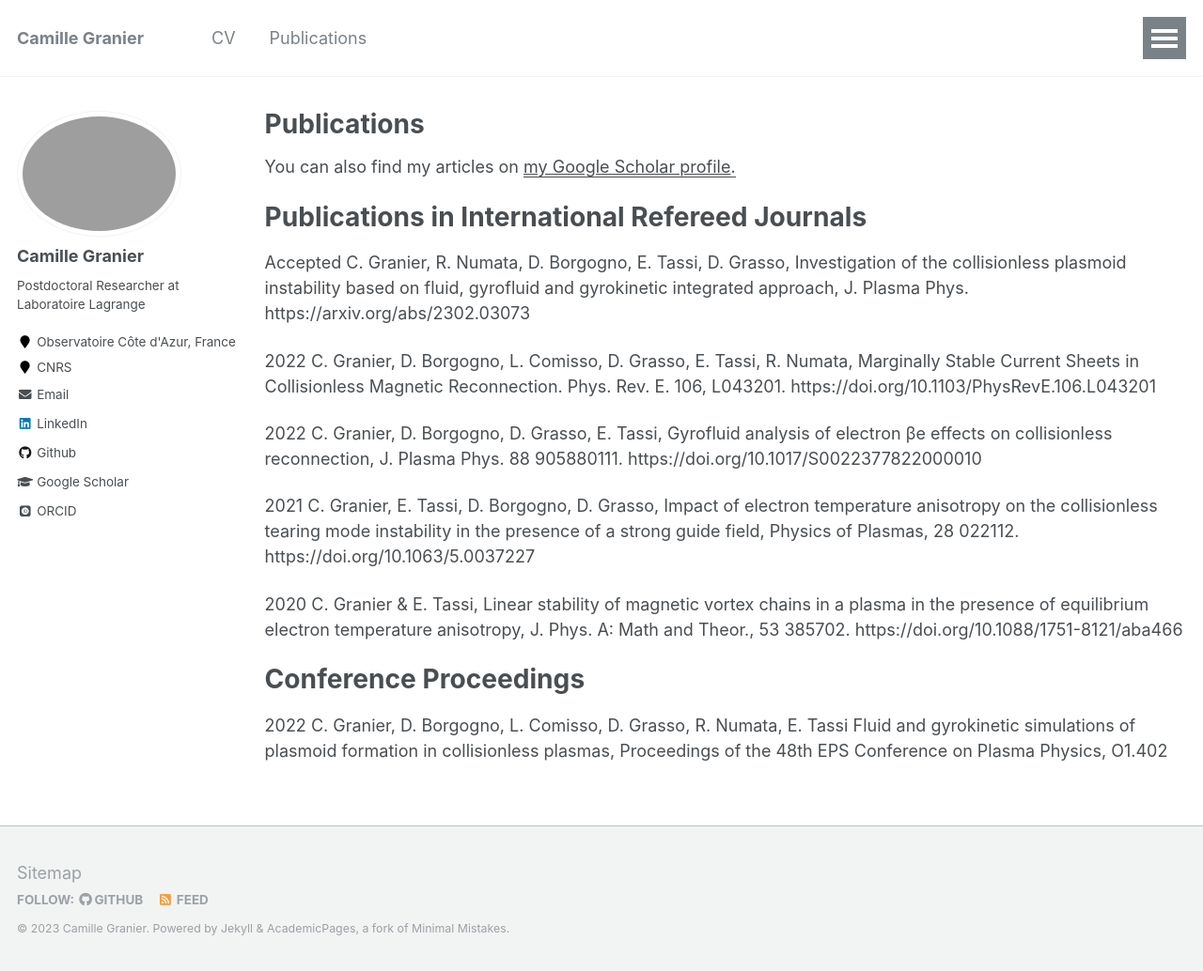
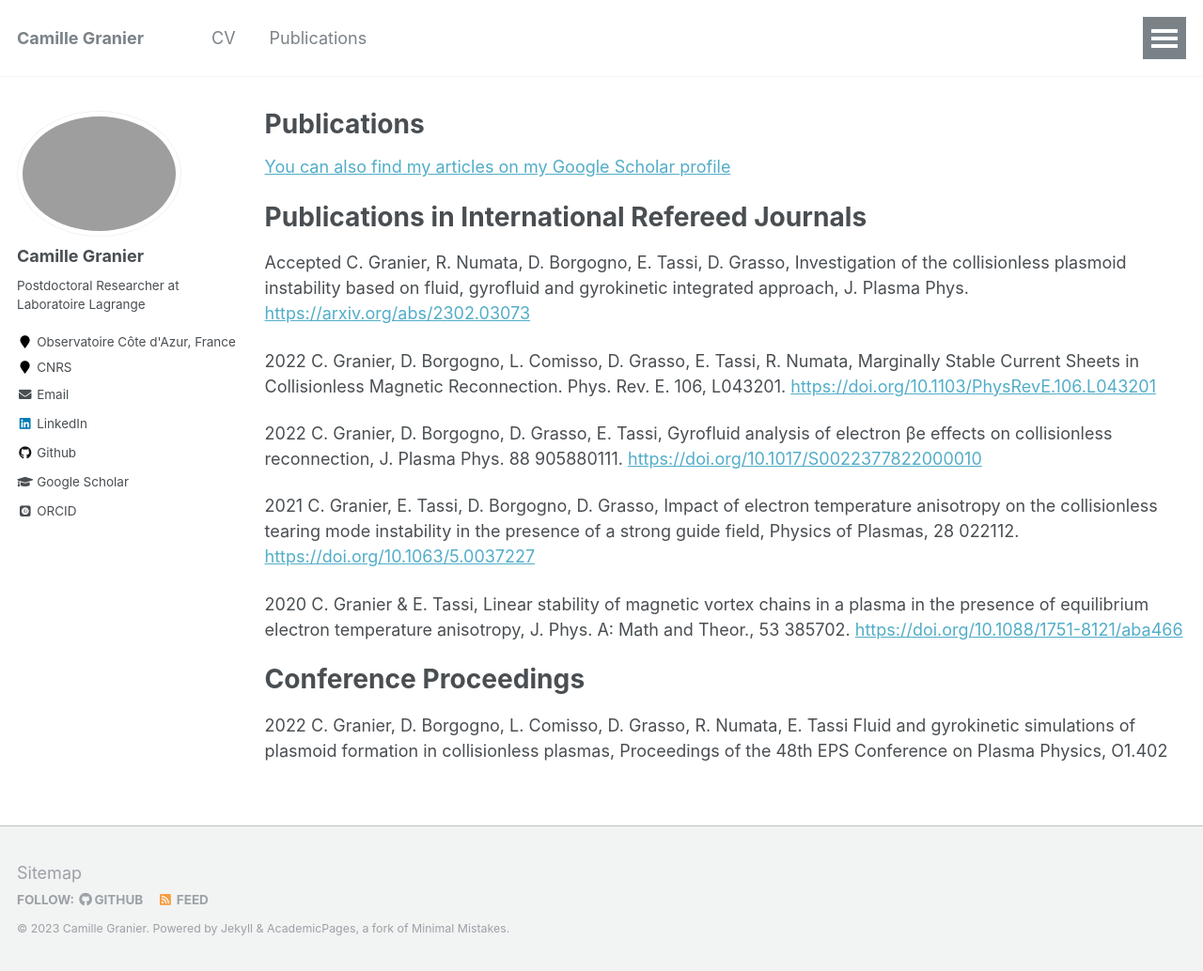
Before and after one commit to K1000Granier/K1000Granier.github.io, a Jekyll site: the page built from _pages/publications.md, in a window 1280 px wide and 1034 px high. Shown: the whole window at 94% size. Built offline with Jekyll 4.4.1, drawn with Linux system fonts in a browser that asks for light colours; some web fonts are replaced.

```diff
--- a/_pages/publications.md
+++ b/_pages/publications.md
@@ -5,20 +5,19 @@ permalink: /publications/
 author_profile: true
 ---
 
-  You can also find my articles on <u><a href="{{https://scholar.google.com/citations?hl=en&user=pOJJVcgAAAAJ}}">my Google Scholar profile</a>.</u>
-
+[You can also find my articles on my Google Scholar profile](https://scholar.google.com/citations?hl=en&user=pOJJVcgAAAAJ)
 
 Publications in International Refereed Journals
 ======
-Accepted 	C. Granier, R. Numata, D. Borgogno, E. Tassi, D. Grasso, Investigation of the collisionless plasmoid instability based on fluid, gyrofluid and gyrokinetic integrated approach, J. Plasma Phys. https://arxiv.org/abs/2302.03073
+Accepted 	C. Granier, R. Numata, D. Borgogno, E. Tassi, D. Grasso, Investigation of the collisionless plasmoid instability based on fluid, gyrofluid and gyrokinetic integrated approach, J. Plasma Phys. [https://arxiv.org/abs/2302.03073](https://arxiv.org/abs/2302.03073)
 
-2022 	C. Granier, D. Borgogno, L. Comisso, D. Grasso, E. Tassi, R. Numata, Marginally Stable Current Sheets in Collisionless Magnetic Reconnection. Phys. Rev. E. 106, L043201. https://doi.org/10.1103/PhysRevE.106.L043201
+2022 	C. Granier, D. Borgogno, L. Comisso, D. Grasso, E. Tassi, R. Numata, Marginally Stable Current Sheets in Collisionless Magnetic Reconnection. Phys. Rev. E. 106, L043201. [https://doi.org/10.1103/PhysRevE.106.L043201](https://doi.org/10.1103/PhysRevE.106.L043201)
 
-2022   	C. Granier, D. Borgogno, D. Grasso, E. Tassi, Gyrofluid analysis of electron βe effects on collisionless reconnection, J. Plasma Phys. 88 905880111. https://doi.org/10.1017/S0022377822000010
+2022   	C. Granier, D. Borgogno, D. Grasso, E. Tassi, Gyrofluid analysis of electron βe effects on collisionless reconnection, J. Plasma Phys. 88 905880111. [https://doi.org/10.1017/S0022377822000010](https://doi.org/10.1017/S0022377822000010)
 
-2021  		C. Granier, E. Tassi, D. Borgogno, D. Grasso, Impact of electron temperature anisotropy on the collisionless tearing mode instability in the presence of a strong guide field, Physics of Plasmas, 28 022112. https://doi.org/10.1063/5.0037227
+2021  		C. Granier, E. Tassi, D. Borgogno, D. Grasso, Impact of electron temperature anisotropy on the collisionless tearing mode instability in the presence of a strong guide field, Physics of Plasmas, 28 022112. [https://doi.org/10.1063/5.0037227](https://doi.org/10.1063/5.0037227)
 
-2020   	C. Granier & E. Tassi, Linear stability of magnetic vortex chains in a plasma in the presence of equilibrium electron temperature anisotropy, J. Phys. A: Math and Theor., 53 385702. https://doi.org/10.1088/1751-8121/aba466
+2020   	C. Granier & E. Tassi, Linear stability of magnetic vortex chains in a plasma in the presence of equilibrium electron temperature anisotropy, J. Phys. A: Math and Theor., 53 385702. [https://doi.org/10.1088/1751-8121/aba466](https://doi.org/10.1088/1751-8121/aba466)
 
 Conference Proceedings
 ======
```
